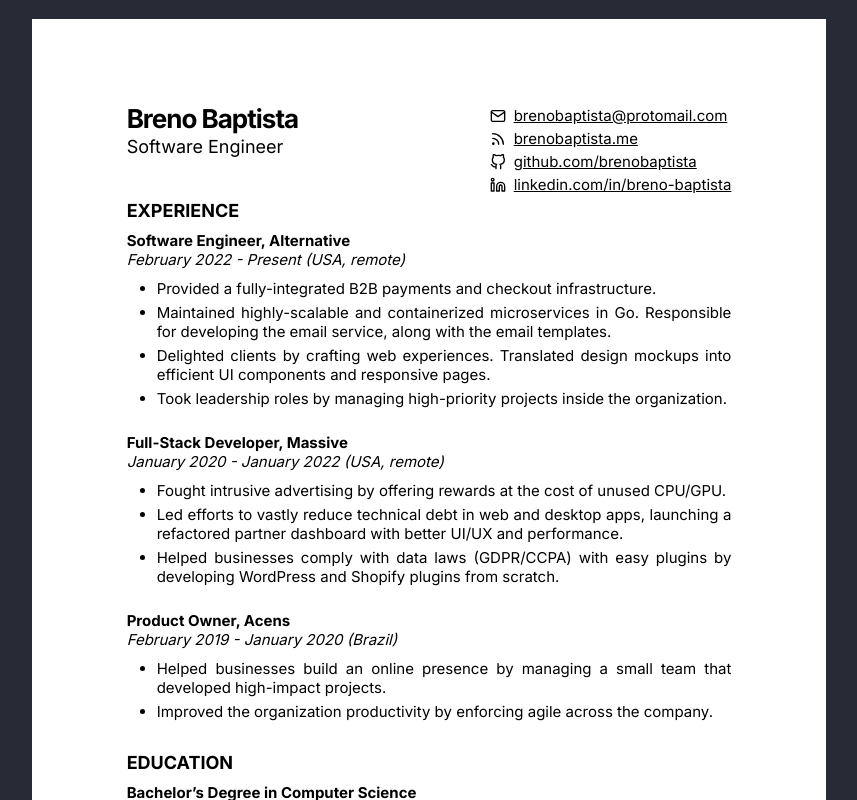
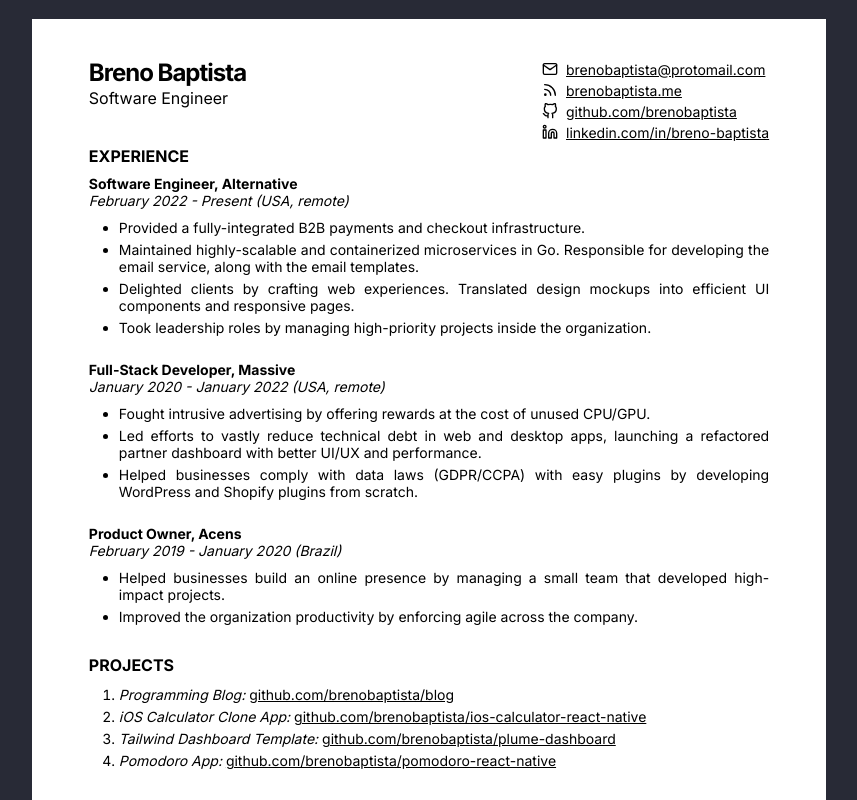
Before and after one commit to brenobaptista/blog, a Next.js app: page /resume in a window 1280 px wide. Shown: the top 800 px of the page, without its empty margins (211-1068 px from the left). Built offline with nearby package versions, Linux system fonts and the light colour scheme.

Commit message:
Update resume

```diff
--- a/src/pages/resume.tsx
+++ b/src/pages/resume.tsx
@@ -132,6 +132,53 @@ const Resume = (): JSX.Element => (
           </div>
         </Section>
         <Section>
+          <h2>PROJECTS</h2>
+          <ol>
+            <li>
+              <i>Programming Blog: </i>
+              <a
+                href='https://github.com/brenobaptista/blog'
+                target='_blank'
+                rel='noreferrer noopener'
+              >
+                <span>github.com/brenobaptista/blog</span>
+              </a>
+            </li>
+            <li>
+              <i>iOS Calculator Clone App: </i>
+              <a
+                href='https://github.com/brenobaptista/ios-calculator-react-native'
+                target='_blank'
+                rel='noreferrer noopener'
+              >
+                <span>
+                  github.com/brenobaptista/ios-calculator-react-native
+                </span>
+              </a>
+            </li>
+            <li>
+              <i>Tailwind Dashboard Template: </i>
+              <a
+                href='https://github.com/brenobaptista/plume-dashboard'
+                target='_blank'
+                rel='noreferrer noopener'
+              >
+                <span>github.com/brenobaptista/plume-dashboard</span>
+              </a>
+            </li>
+            <li>
+              <i>Pomodoro App: </i>
+              <a
+                href='https://github.com/brenobaptista/pomodoro-react-native'
+                target='_blank'
+                rel='noreferrer noopener'
+              >
+                <span>github.com/brenobaptista/pomodoro-react-native</span>
+              </a>
+            </li>
+          </ol>
+        </Section>
+        <Section>
           <h2>EDUCATION</h2>
           <div>
             <strong>Bachelor’s Degree in Computer Science</strong>
--- a/src/styles/pages/Resume.ts
+++ b/src/styles/pages/Resume.ts
@@ -12,7 +12,7 @@ export const Page = styled.div`
   background: #ffffff;
   width: 210mm;
   height: 297mm;
-  padding: 22mm 25mm;
+  padding: 10mm 15mm;
 
   @media screen {
     margin: 5mm auto;
@@ -21,8 +21,14 @@ export const Page = styled.div`
 
 export const Content = styled.div`
   line-height: normal;
-  font-size: 0.75rem;
+  font-size: 0.7rem;
   text-align: justify;
+
+  a {
+    color: #000000;
+    text-decoration: underline;
+    cursor: pointer;
+  }
 `
 
 export const Header = styled.header`
@@ -34,13 +40,13 @@ export const Author = styled.div`
   flex: 1;
 
   h1 {
-    font-size: 1.3rem;
+    font-size: 1.2rem;
     font-weight: 700;
     margin: 0;
   }
 
   div {
-    font-size: 0.9rem;
+    font-size: 0.8rem;
   }
 `
 
@@ -50,15 +56,12 @@ export const Social = styled.div`
     align-items: center;
     gap: 8px;
     margin: 4px 0;
-    color: #000000;
-    text-decoration: underline;
-    cursor: pointer;
   }
 `
 
 export const Section = styled.div`
   h2 {
-    font-size: 0.9rem;
+    font-size: 0.8rem;
     margin: 24px 0 8px;
   }
 
@@ -71,7 +74,8 @@ export const Section = styled.div`
     display: block;
   }
 
-  ul {
+  ul,
+  ol {
     margin: 10px 0 20px;
     padding-left: 30px;
   }
```
Also changed, not shown: 1 other file (tests, documents, lock files or other folders).
